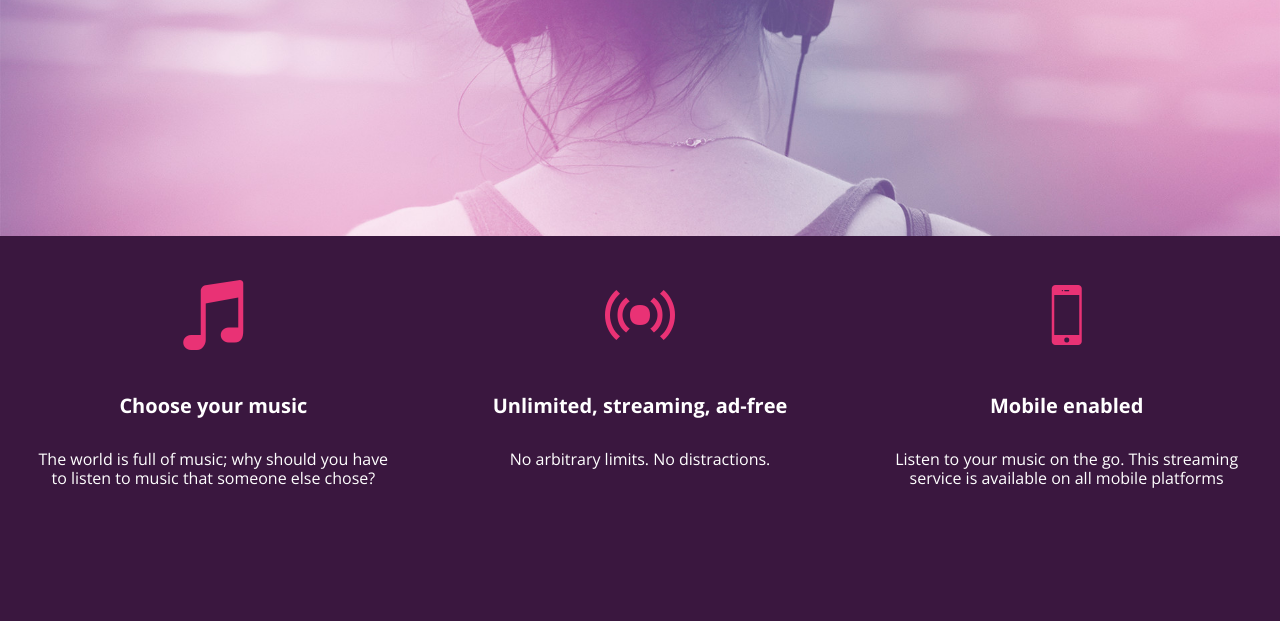
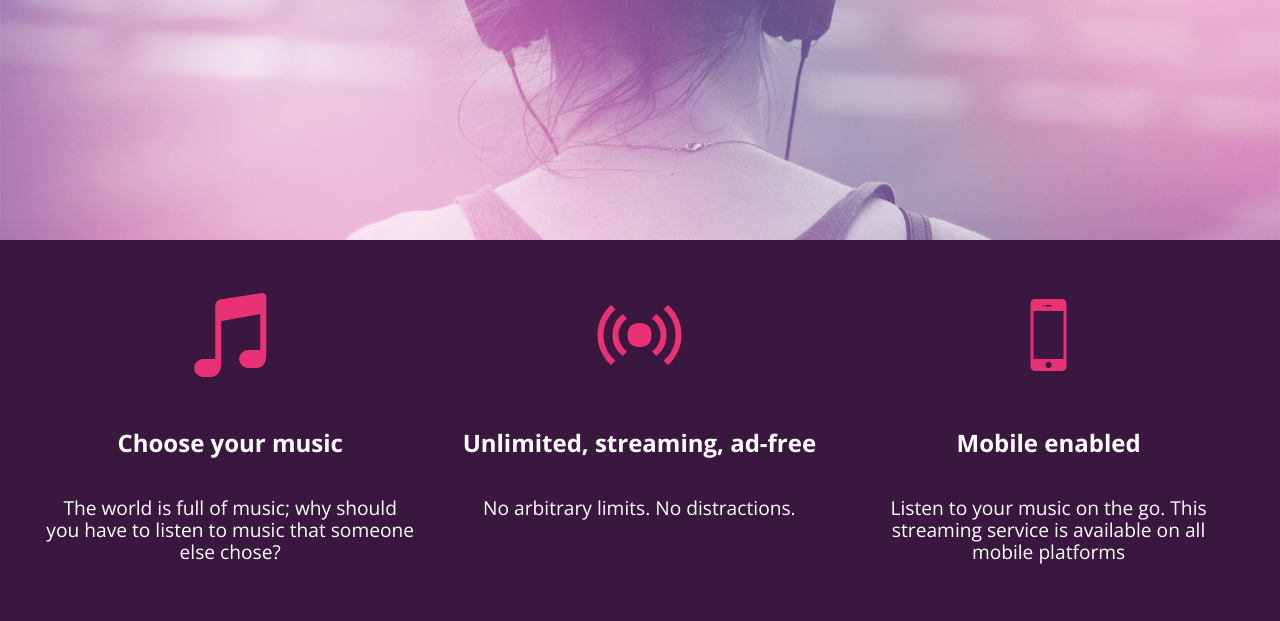
Before and after one commit to jaredtw/bloc-jams, a plain HTML site: page index.html in a window 1280 px wide. Shown: the part 458-1079 px from the top of the page. Before the commit the page ends 993 px from the top, so only its background shows below. Drawn offline with nearby package versions, Linux system fonts and the light colour scheme.

Commit message:
checkpoint work completed

```diff
--- a/index.html
+++ b/index.html
@@ -2,10 +2,12 @@
 <html>
     <head>
         <title>Bloc Jams</title>
+        <meta name="viewport" content="width=device-width, initial-scale1">
         <link rel="stylesheet" type="text/css" href="http://fonts.googleapis.com/css?family=Open+Sans:400,800,600,700,300">
         <link rel="stylesheet" type="text/css" href="http://code.ionicframework.com/ionicons/2.0.1/css/ionicons.min.css">
         <link rel="stylesheet" type="text/css" href="styles/normalize.css">
         <link rel="stylesheet" type="text/css" href="styles/main.css">
+        <link rel="stylesheet" type="text/css" href="styles/landing.css">
     </head>
     <body class="landing">
         <nav class="navbar"> <!-- navigation bar -->
@@ -14,18 +16,18 @@
         <section class="hero-content"> <!-- hero content -->
             <h1 class="hero-title">Turn the music up!</h1>
         </section>
-        <section class="selling-points"> <!-- selling points -->
-           <div class="point">
+        <section class="selling-points container"> <!-- selling points -->
+           <div class="point column third">
               <span class="ion-music-note"></span>
               <h5 class="point-title">Choose your music</h5>
               <p class="point-description">The world is full of music; why should you have to listen to music that someone else chose?</p>
            </div>
-           <div class="point">
+           <div class="point column third">
               <span class="ion-radio-waves"></span>
               <h5 class="point-title">Unlimited, streaming, ad-free</h5>
               <p class="point-description">No arbitrary limits. No distractions.</p>
            </div>
-           <div class="point">
+           <div class="point column third">
               <span class="ion-iphone"></span>
               <h5 class="point-title">Mobile enabled</h5>
               <p class="point-description">Listen to your music on the go. This streaming service is available on all mobile platforms</p>
--- a/styles/main.css
+++ b/styles/main.css
@@ -1,3 +1,9 @@
+*, *::before, *::after {
+    -moz-box-sizing: border-box;
+    -webkit-box-sizing: border-box;
+    box-sizing: border-box;
+}
+
 html {
     height: 100%; /*makes sure our HTML takes up 100% of the browser window*/
     font-size: 100%;
@@ -50,9 +56,7 @@ body.landing {
 .selling-points {
     position: relative;
     display: table;
-    -webkit-box-sizing: border-box;
-    -moz-box-sizing: border-box;
-    box-sizing: border-box;
+    width: 100%;
 }
 
 .point {
@@ -73,3 +77,28 @@ body.landing {
     color: rgb(233,50,117);
     font-size: 5rem;
 }
+
+.container {
+    margin: 0 auto;
+    max-width: 64rem;
+}
+
+@media (min-width: 640px) {
+    html { font-size: 112% ;}
+
+    .column {
+        float: left;
+        padding-left: 1rem;
+        padding-right: 1rem;
+    }
+
+    .column.full { width: 100%; }
+    .column.two-thirds { width: 66.7%; }
+    .column.half { width: 50%; }
+    .column.fourth { width: 25%; }
+    .column.flow-opposite { float: right; }
+}
+
+@media (min-width: 1024px) {
+    html { font-size: 120%; }
+}
```
Also changed, not shown: styles/landing.css (added).
